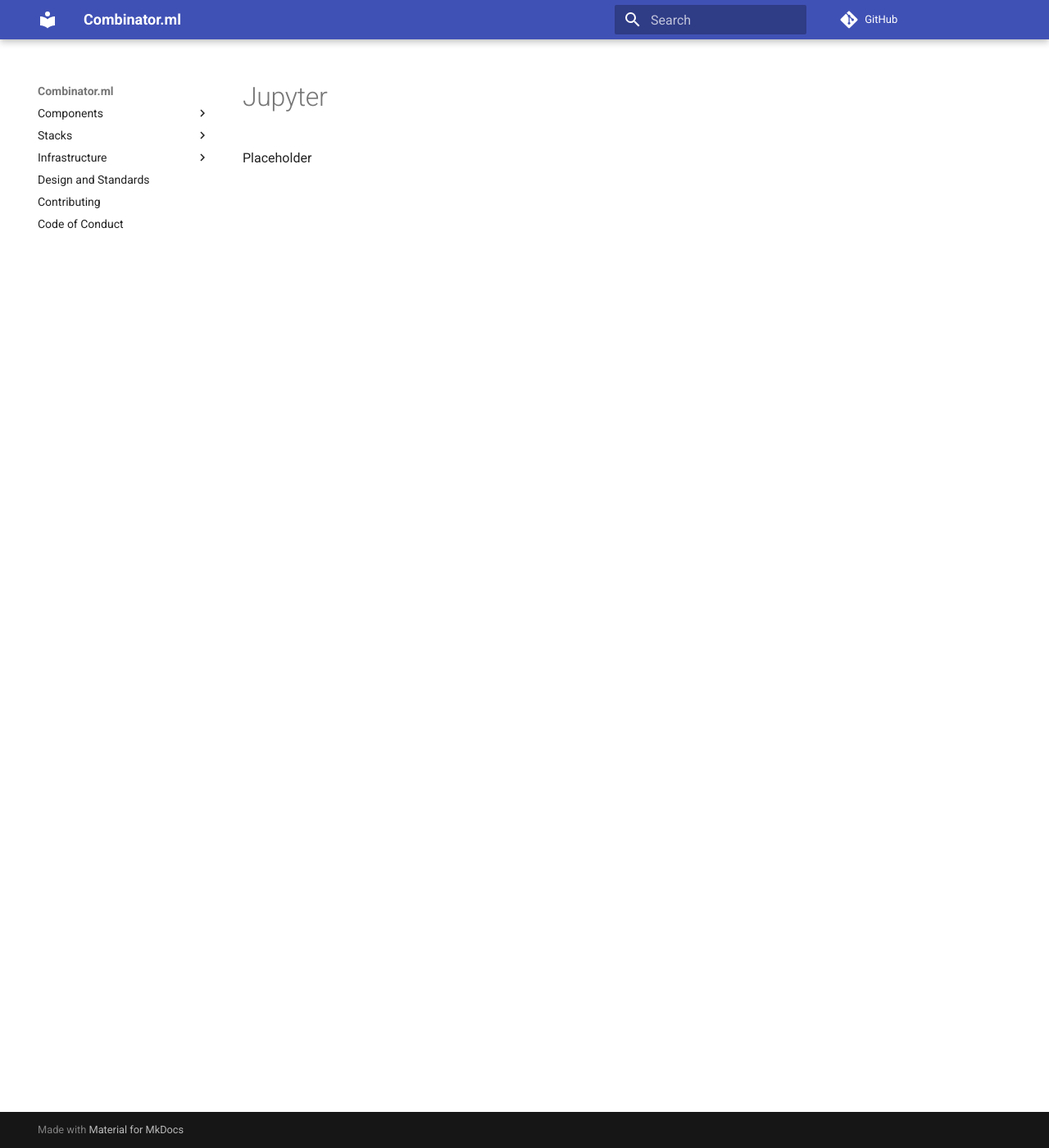
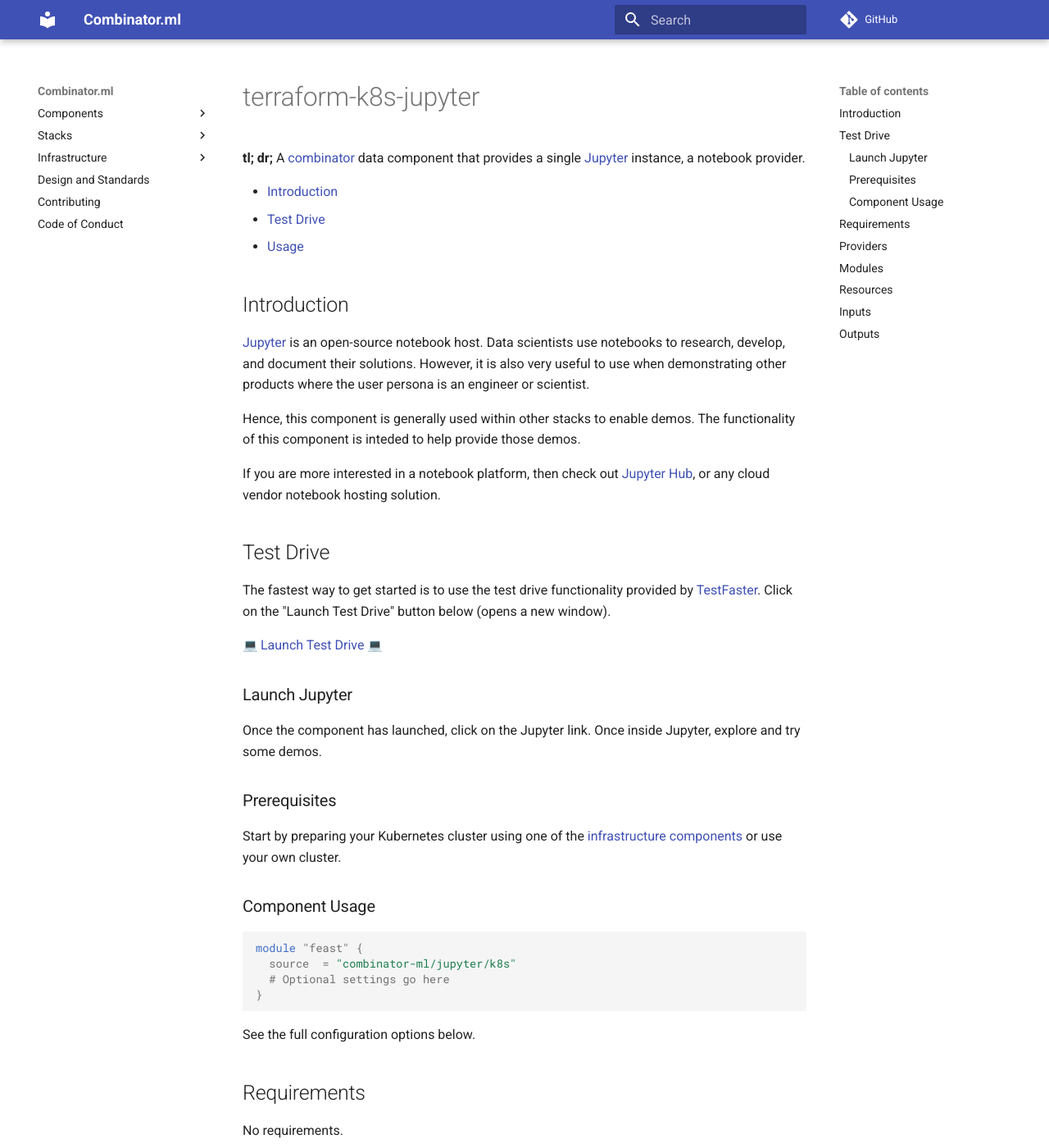
Before and after one commit to combinator-ml/combinator, an MkDocs documentation site: the page built from docs/components/develop/jupyter.md, in a window 1280 px wide and 1400 px high. Shown: the whole window at 82% size. Built offline with MkDocs 1.6.1 and Material for MkDocs 9.7.7, drawn with Linux system fonts in a browser that asks for light colours; emoji names are drawn with the system emoji font; comment, search, counter and statistics services are not loaded; some of the changed text lies outside the part shown.

Commit message:
docs: auto-update docs from combinator-ml/terraform-k8s-jupyter

````diff
--- a/docs/components/develop/jupyter.md
+++ b/docs/components/develop/jupyter.md
@@ -1 +1,73 @@
-Placeholder
+# terraform-k8s-jupyter
+
+**tl; dr;** A [combinator](https://combinator.ml) data component that provides a single [Jupyter](https://jupyter-docker-stacks.readthedocs.io/en/latest/index.html) instance, a notebook provider.
+
+- [Introduction](#introduction)
+- [Test Drive](#test-drive)
+- [Usage](#usage)
+
+## Introduction
+
+[Jupyter](https://jupyter-docker-stacks.readthedocs.io/en/latest/index.html) is an open-source notebook host. Data scientists use notebooks to research, develop, and document their solutions. However, it is also very useful to use when demonstrating other products where the user persona is an engineer or scientist.
+
+Hence, this component is generally used within other stacks to enable demos. The functionality of this component is inteded to help provide those demos.
+
+If you are more interested in a notebook platform, then check out [Jupyter Hub](https://jupyter.org/hub), or any cloud vendor notebook hosting solution.
+
+## Test Drive
+
+The fastest way to get started is to use the test drive functionality provided by [TestFaster](https://testfaster.ci). Click on the "Launch Test Drive" button below (opens a new window).
+
+<a href="https://testfaster.ci/launch?embedded=true&amp;repo=https://github.com/combinator-ml/terraform-k8s-jupyter&amp;file=examples/testfaster/.testfaster.yml" target="\_blank">:computer: Launch Test Drive :computer:</a>
+
+### Launch Jupyter
+
+Once the component has launched, click on the Jupyter link. Once inside Jupyter, explore and try some demos.
+
+### Prerequisites
+
+Start by preparing your Kubernetes cluster using one of the [infrastructure components](https://combinator.ml/infrastructure/introduction/) or use your own cluster.
+
+### Component Usage
+
+```terraform
+module "feast" {
+  source  = "combinator-ml/jupyter/k8s"
+  # Optional settings go here
+}
+```
+
+See the full configuration options below.
+
+## Requirements
+
+No requirements.
+
+## Providers
+
+| Name | Version |
+|------|---------|
+| kubernetes | n/a |
+
+## Modules
+
+No Modules.
+
+## Resources
+
+| Name |
+|------|
+| [kubernetes_deployment](https://registry.terraform.io/providers/hashicorp/kubernetes/latest/docs/resources/deployment) |
+| [kubernetes_namespace](https://registry.terraform.io/providers/hashicorp/kubernetes/latest/docs/resources/namespace) |
+
+## Inputs
+
+| Name | Description | Type | Default | Required |
+|------|-------------|------|---------|:--------:|
+| image | Docker image to use | `string` | `"jupyter/scipy-notebook:python-3.9.2"` | no |
+| name\_prefix | Prefix to be used when naming the different components. | `string` | `"combinator"` | no |
+| namespace | The namespace to install into. | `string` | `"jupyter"` | no |
+
+## Outputs
+
+No output.
````
